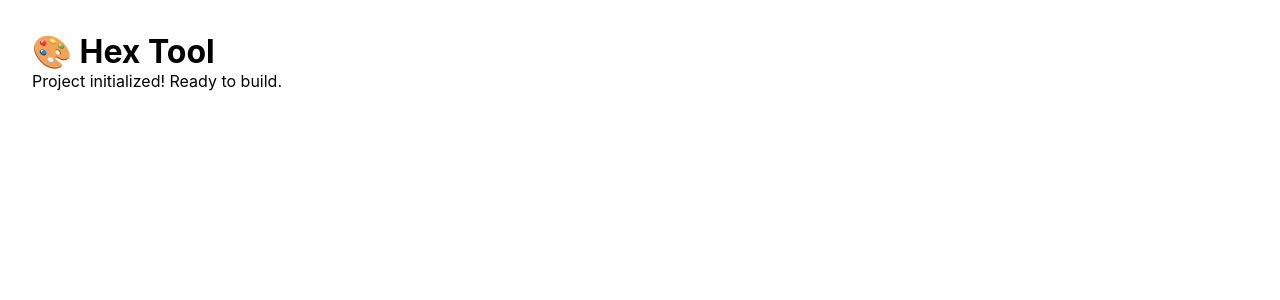
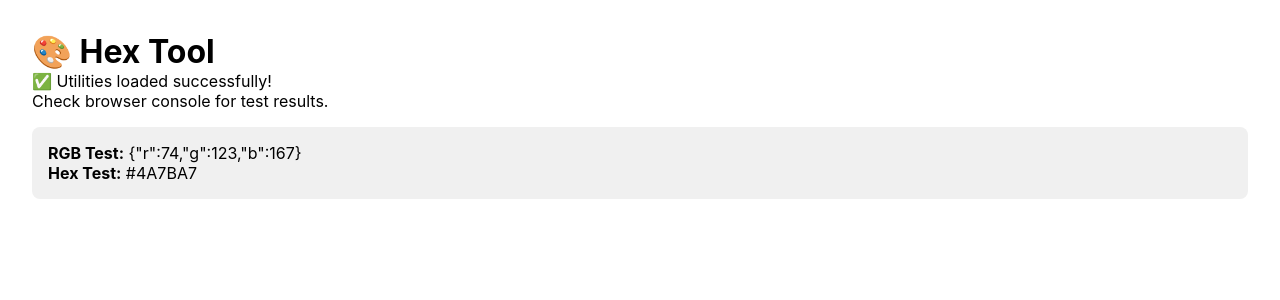
Before and after one commit to SneauxGirl/hex-tool, a React (Vite) app: page / in a window 1280 px wide. Shown: the top 300 px of the page. Built offline with nearby package versions, Linux system fonts and the light colour scheme.

Commit message:
feat: add color utility functions and constants. Console does not log color

```diff
--- a/src/App.jsx
+++ b/src/App.jsx
@@ -1,8 +1,22 @@
+import { hexToRgb, rgbToHex } from './utils/colorUtils';
+
 function App() {
+  // Quick test
+  const rgb = hexToRgb('#4A7BA7');
+  const hex = rgbToHex(74, 123, 167);
+
+  console.log('RGB Test:', rgb); // Should be {r: 74, g: 123, b: 167}
+  console.log('Hex Test:', hex); // Should be #4A7BA7
+
   return (
     <div style={{ padding: '2rem' }}>
       <h1>🎨 Hex Tool</h1>
-      <p>Project initialized! Ready to build.</p>
+      <p>✅ Utilities loaded successfully!</p>
+      <p>Check browser console for test results.</p>
+      <div style={{ marginTop: '1rem', padding: '1rem', background: '#f0f0f0', borderRadius: '8px' }}>
+        <p><strong>RGB Test:</strong> {JSON.stringify(rgb)}</p>
+        <p><strong>Hex Test:</strong> {hex}</p>
+      </div>
     </div>
   );
 }
--- a/src/utils/colorUtils.js
+++ b/src/utils/colorUtils.js
@@ -1,7 +1,7 @@
 /**
  * THIS IS THE REACTOR CORE
  * Color Utilities
- * All color conversion and manipulation functions live here
+ * All color conversion and manipulation functions
  */
 
 // ─── BASIC CONVERSIONS ─────────────────────────────────────────────────────
```
Also changed, not shown: 2 other files (tests, documents, lock files or other folders).
